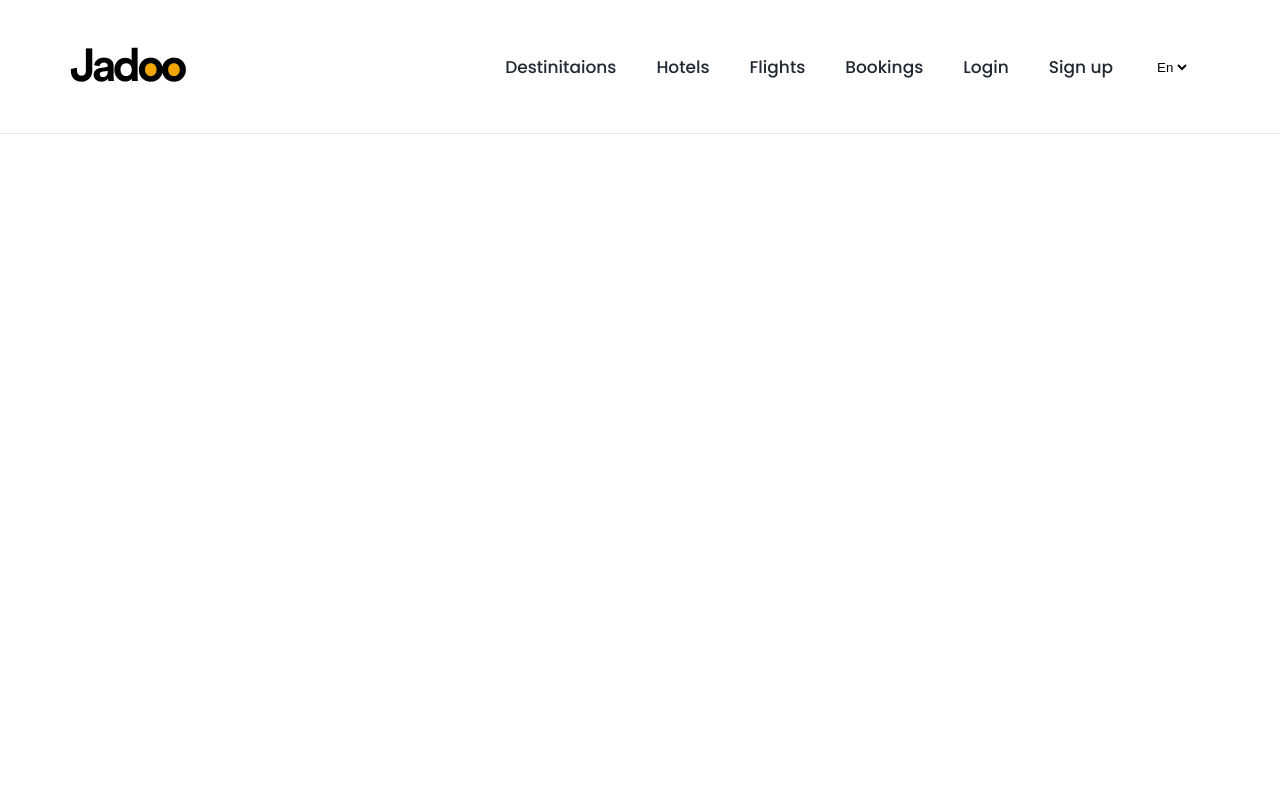
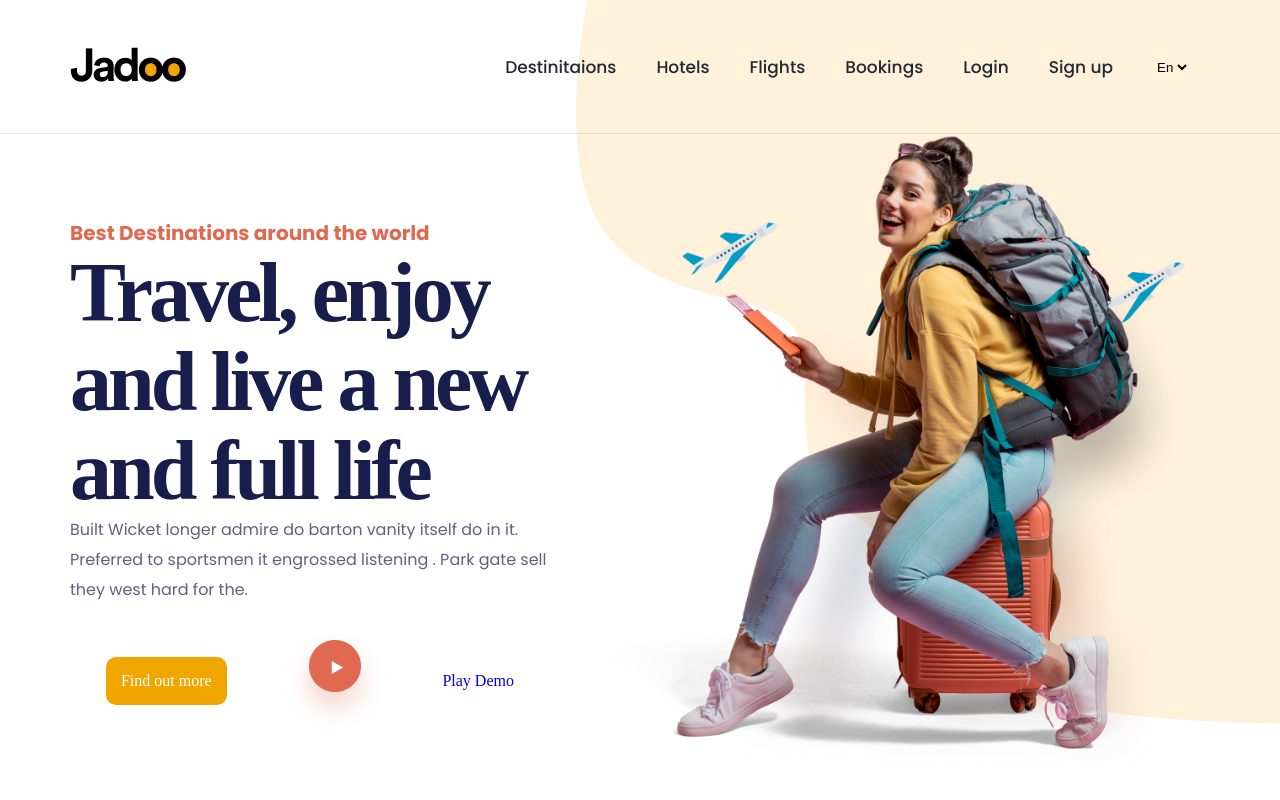
Before and after one commit to wedadosama/Jadoo, a plain HTML site: page index.html in a window 1280 px wide. Drawn offline with Linux system fonts and the light colour scheme; a web font is replaced by a local one.

Commit message:
Add: Hero Setion

```diff
--- a/assets/styles/main.css
+++ b/assets/styles/main.css
@@ -111,3 +111,95 @@ header nav ul li select {
   border: none;
   outline: none;
 }
+.hero {
+  height: calc(100vh - 134px);
+}
+.hero .container {
+  display: flex;
+  align-items: center;
+}
+@media (min-width: 992px) {
+  .hero .info {
+    width: 50%;
+  }
+}
+.info .main-description {
+
+  font-family:"Poppins", serif ;
+  font-weight: 700;
+  font-size: 20px;
+  line-height: 30px;
+  color: var(--jelly-bean);
+  padding-top: 60px;
+
+
+}
+.hero .info .enjoy {
+  position: relative;
+}
+.hero .info .enjoy::aftetyr {
+  content: "";
+  position: absolute;
+  left: -30px;
+  bottom: 0px;
+  width: calc(100% + 100px);
+  height: 10px;
+  background-image: url(../images/Decore.png);
+  z-index: -1;
+}
+h1{
+  font-family: "Volkhov", serif;
+  font-weight: 700;
+  font-size: 84px;
+  line-height: 89px;
+  letter-spacing: -4px;
+  color: var(--space-cadet)
+}
+.info .hero-paragraph{
+  font-family:"Poppins", serif  ;
+  font-size:16px ;
+  font-family: 500;
+  line-height: 30px;
+  color:var(--dark-electric-blue);
+}
+
+.hero-link{
+   display: flex;
+   align-items: center;
+   justify-content: space-around;
+   padding: 20px 10px;
+
+
+
+
+}
+.hero-link .pla-demo{
+ font-family:"Poppins", serif ;
+ font-weight: 500;
+ font-size: 17px;
+ line-height: 25.5px;
+}
+.hero .hero-link .find-out,
+.hero .hero-link .pla-demo {
+
+   padding: 15px ;
+  font-size: 16px;
+   background-color:var(--orange-web);
+   color: var(--white);
+  border-radius: 10px;
+  text-align: center;
+  font-family:"Google Sans" ;
+}
+
+
+.hero .image .blob {
+  position: absolute;
+  top: 0;
+  right: 0;
+  z-index: -1;
+}
+@media (max-width: 991px) {
+  .hero .image {
+    display: none;
+  }
+}
--- a/index.html
+++ b/index.html
@@ -54,7 +54,30 @@
       </div>
     </div>
   </header>
+  <main>
+    <section class="hero">
+      <div class="container">
+        <div class="info">
+          <p class="main-description">Best Destinations around the world</p>
+          <h1>Travel, <span class="enjoy">enjoy</span> and live a new and full life</h1>
+            <p class="hero-paragraph">Built Wicket longer admire do barton vanity itself do in it.
+               Preferred to sportsmen it engrossed listening
+              . Park gate sell they west hard for the.</p>
+            <div class=" hero-link">
+              <a class="find-out" href="#">Find out more</a>
+              <img class="hero-img" src="assets/icons/play-btn.webp" alt="Icon" />
+              <a class="Pla-demo" href="#"> Play Demo   </a>
 
+            </div>
+            </div>
+            <div class="image">
+              <img src="assets/images/hero.webp"/>
+              <img src="assets/images/blob.webp" class="blob" />
+            </div>
+        </div>
+
+    </section>
+  </main>
 
 </body>
 </html>
```
